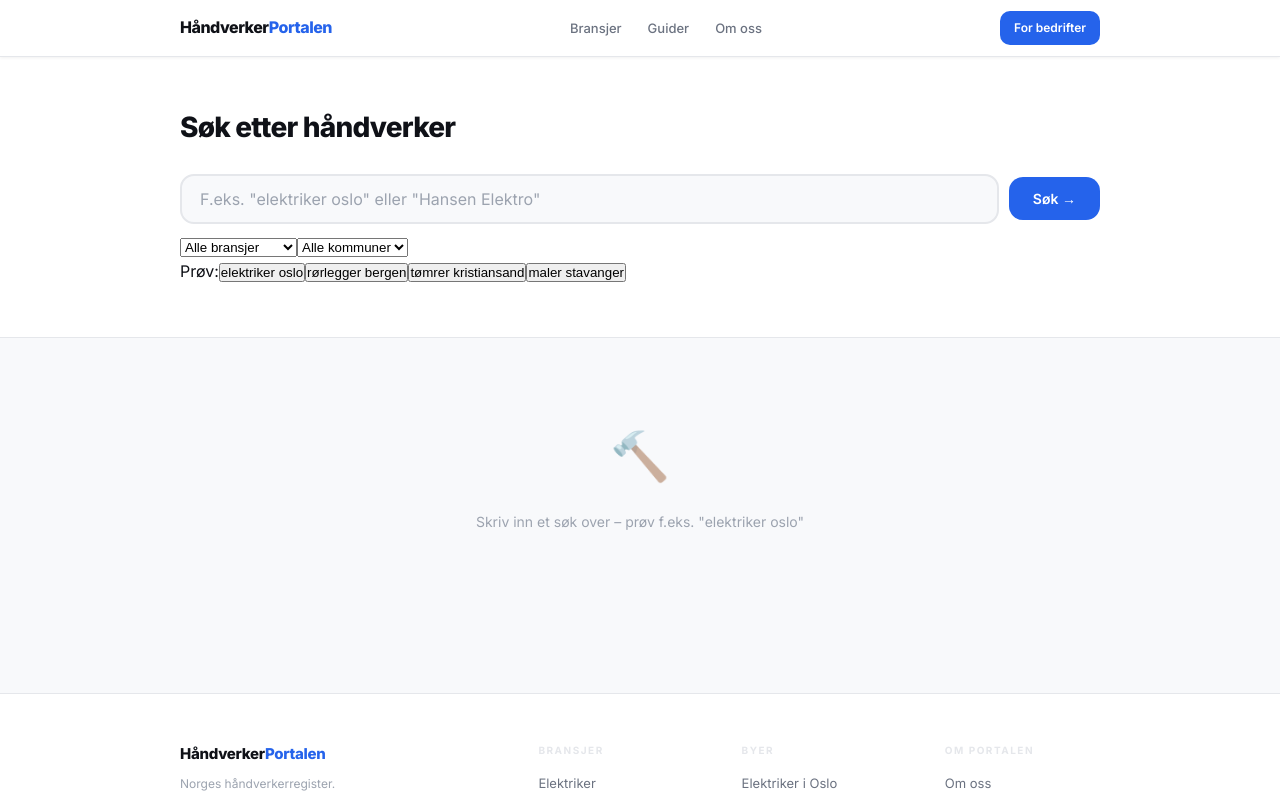
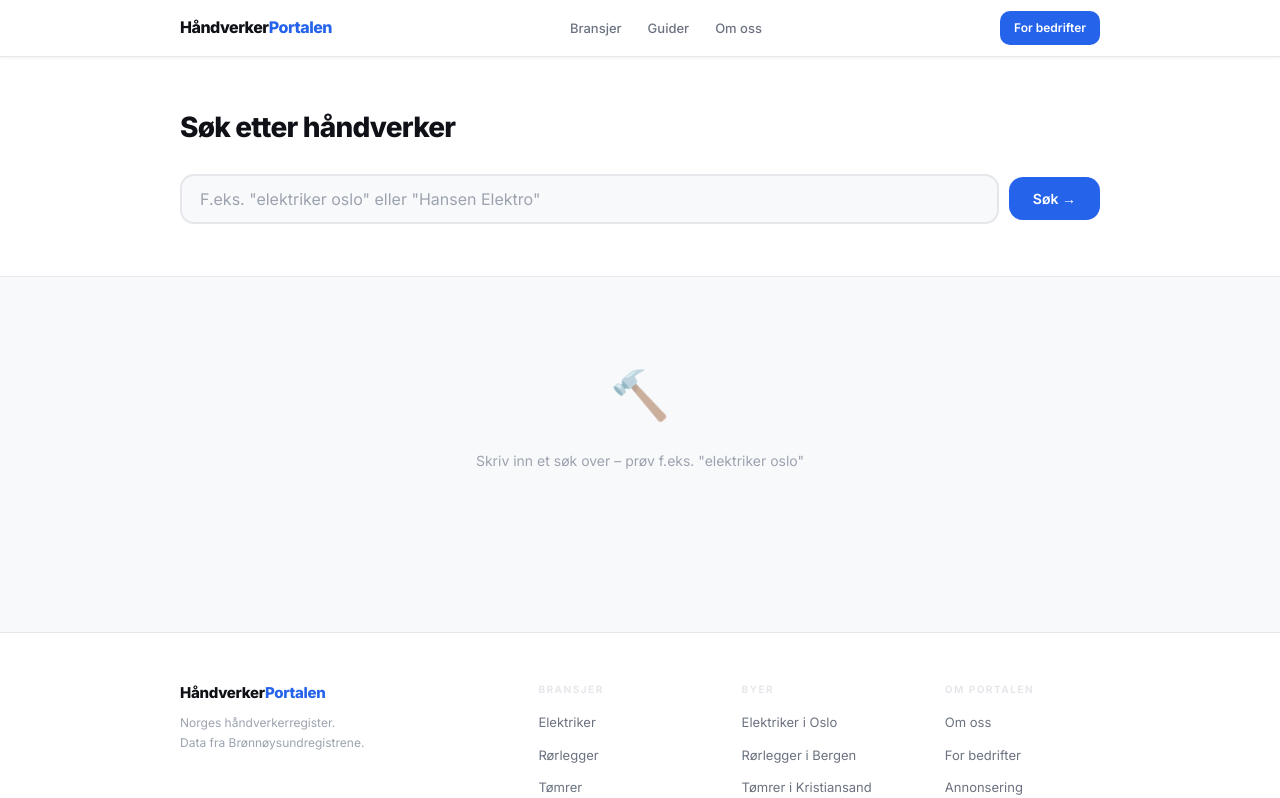
Before and after one commit to uppitmarketing/haandverkerportalen, a Next.js app: page /sok in a window 1280 px wide. Shown: the top 798 px of the page. Built offline with nearby package versions, Linux system fonts and the light colour scheme.

Commit message:
Fjern dropdowns, chips og autoFocus fra søkeside

```diff
--- a/pages/sok.jsx
+++ b/pages/sok.jsx
@@ -6,7 +6,6 @@ import BedriftKort from '../components/BedriftKort';
 import { NAERINGSKODER, KOMMUNER, sokBedrifter } from '../lib/db';
 import styles from '../styles/Sok.module.css';
 
-// Søkeord som matcher bransjer
 const BRANSJE_SOKEORD = {
   'elektriker': '43.210', 'elektro': '43.210', 'elektrisk': '43.210',
   'rørlegger': '43.221', 'rorlegger': '43.221', 'vvs': '43.221', 'rør': '43.221',
@@ -20,19 +19,16 @@ const BRANSJE_SOKEORD = {
 
 function parseFrektekst(tekst) {
   if (!tekst) return { navn: '', naeringskode: '', kommunenummer: '' };
-
   const ord = tekst.toLowerCase().trim().split(/\s+/);
   let funnetKode = '';
   let funnetKommune = '';
   const gjenværendeOrd = [];
 
   for (const ord_item of ord) {
-    // Sjekk bransje
     if (!funnetKode && BRANSJE_SOKEORD[ord_item]) {
       funnetKode = BRANSJE_SOKEORD[ord_item];
       continue;
     }
-    // Sjekk kommune
     const kommune = KOMMUNER.find(k =>
       k.navn.toLowerCase() === ord_item ||
       k.slug === ord_item ||
@@ -54,11 +50,9 @@ function parseFrektekst(tekst) {
 
 export default function SokSide() {
   const router = useRouter();
-  const { q, kode, kommune } = router.query;
+  const { q } = router.query;
 
   const [query, setQuery] = useState('');
-  const [kodeInput, setKodeInput] = useState('');
-  const [kommuneInput, setKommuneInput] = useState('');
   const [resultater, setResultater] = useState([]);
   const [laster, setLaster] = useState(false);
   const [sokt, setSokt] = useState(false);
@@ -66,43 +60,31 @@ export default function SokSide() {
 
   useEffect(() => {
     if (!router.isReady) return;
-    if (q) setQuery(q);
-    if (kode) setKodeInput(kode);
-    if (kommune) setKommuneInput(kommune);
-    if (q || kode || kommune) {
-      utforSok(q || '', kode || '', kommune || '');
+    if (q) {
+      setQuery(q);
+      utforSok(q);
     }
   }, [router.isReady]);
 
-  async function utforSok(q_val, kode_val, kommune_val) {
+  async function utforSok(q_val) {
     setLaster(true);
     setSokt(true);
-
-    // Parse fritekst
     const p = parseFrektekst(q_val);
     setParsed(p);
-
     const data = await sokBedrifter({
       navn: p.navn || '',
-      naeringskode: kode_val || p.naeringskode || '',
-      kommunenummer: kommune_val || p.kommunenummer || '',
+      naeringskode: p.naeringskode || '',
+      kommunenummer: p.kommunenummer || '',
     });
-
     setResultater(data);
     setLaster(false);
   }
 
   function handleSubmit(e) {
     e.preventDefault();
-    router.push({
-      pathname: '/sok',
-      query: {
-        ...(query && { q: query }),
-        ...(kodeInput && { kode: kodeInput }),
-        ...(kommuneInput && { kommune: kommuneInput }),
-      }
-    }, undefined, { shallow: false });
-    utforSok(query, kodeInput, kommuneInput);
+    if (!query) return;
+    router.push({ pathname: '/sok', query: { q: query } }, undefined, { shallow: false });
+    utforSok(query);
   }
 
   const funnetBransje = parsed?.naeringskode
@@ -133,52 +115,11 @@ export default function SokSide() {
                 Søk →
               </button>
             </div>
-
-            <div className={styles.filters}>
-              <select
-                className={styles.filterSelect}
-                value={kodeInput}
-                onChange={e => setKodeInput(e.target.value)}
-              >
-                <option value="">Alle bransjer</option>
-                {NAERINGSKODER.map(n => (
-                  <option key={n.kode} value={n.kode}>{n.icon} {n.visningsnavn}</option>
-                ))}
-              </select>
-              <select
-                className={styles.filterSelect}
-                value={kommuneInput}
-                onChange={e => setKommuneInput(e.target.value)}
-              >
-                <option value="">Alle kommuner</option>
-                {KOMMUNER.map(k => (
-                  <option key={k.nummer} value={k.nummer}>{k.navn}</option>
-                ))}
-              </select>
-            </div>
           </form>
-
-          <div className={styles.eksempler}>
-            <span>Prøv:</span>
-            {['elektriker oslo', 'rørlegger bergen', 'tømrer kristiansand', 'maler stavanger'].map(s => (
-              <button
-                key={s}
-                className={styles.exChip}
-                onClick={() => {
-                  setQuery(s);
-                  utforSok(s, '', '');
-                  router.push({ pathname: '/sok', query: { q: s } });
-                }}
-              >
-                {s}
-              </button>
-            ))}
-          </div>
         </div>
       </section>
 
       <div className="container">
-        {/* Vis hva som ble tolket */}
         {sokt && !laster && parsed && (funnetBransje || funnetKommune) && (
           <div className={styles.parsedInfo}>
             <span>Søkte etter:</span>
@@ -194,7 +135,7 @@ export default function SokSide() {
           <div className={styles.ingenTreff}>
             <div className={styles.ingenIcon}>🔍</div>
             <h2>Ingen treff</h2>
-            <p>Prøv et annet søk eller fjern noen filtre.</p>
+            <p>Prøv et annet søk, f.eks. "elektriker oslo".</p>
           </div>
         )}
 
```
